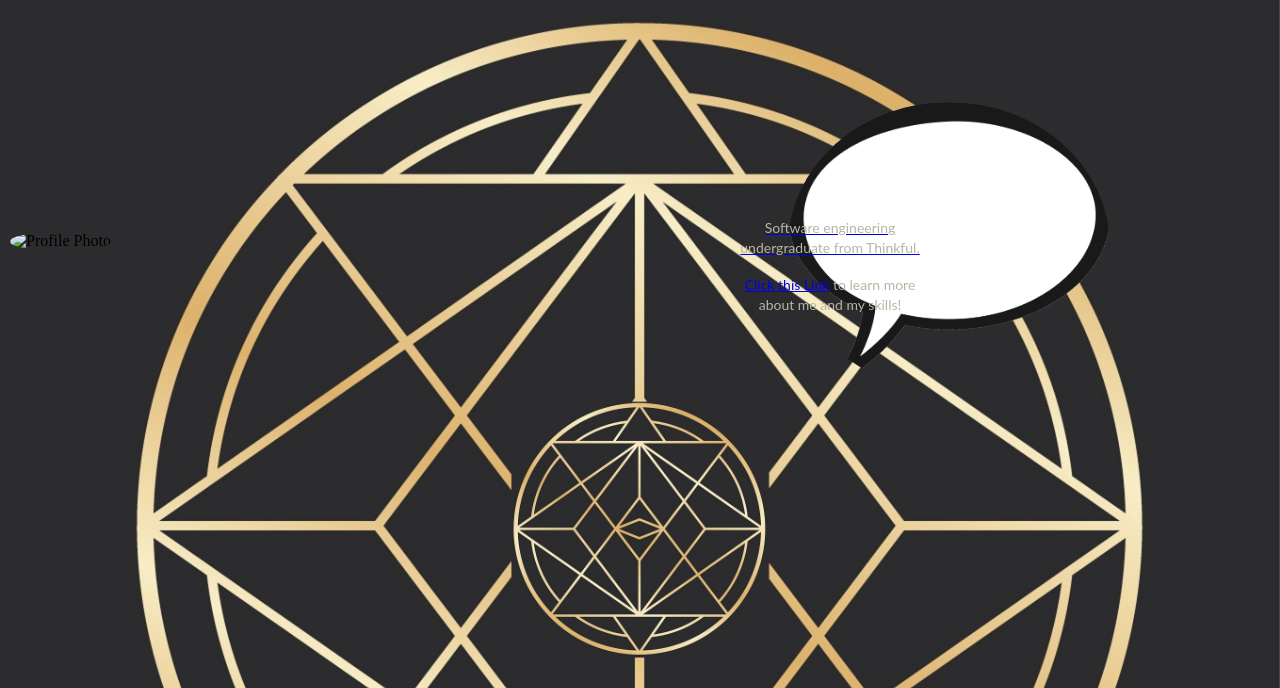
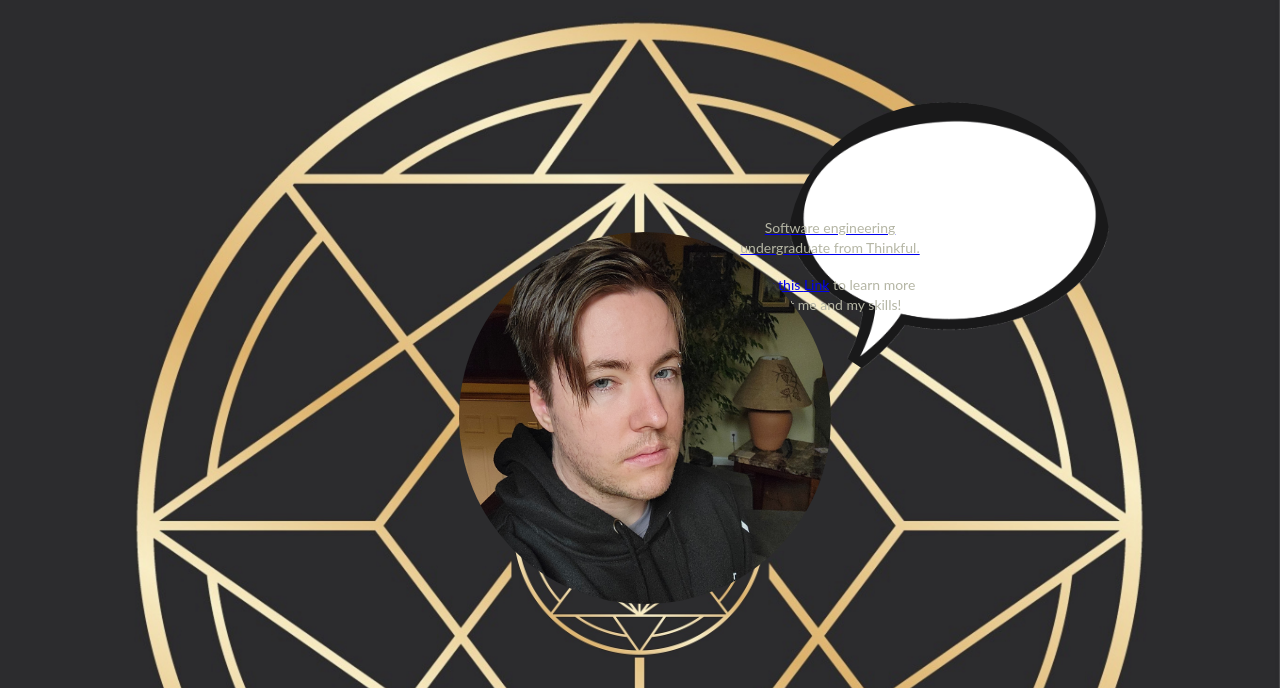
Before and after one commit to brandonscottcox/Old-Web-Portfolio, a plain HTML site: page index.html in a window 1280 px wide. Shown: the part 112-800 px from the top of the page. Drawn offline with nearby package versions, Linux system fonts and the light colour scheme.

Commit message:
Update index.html

```diff
--- a/index.html
+++ b/index.html
@@ -23,7 +23,7 @@
   <h1><b>Brandon Scott Cox</b></h1>
 
     <div class="imageContainer profilePicture">
-      <img src="images/201.jpg" alt="Profile Photo">
+      <img src="images/2021.jpg" alt="Profile Photo">
     </div>
     <div class="bubble">
       <a href="about.html"><img src="images/bubble.png">
```
